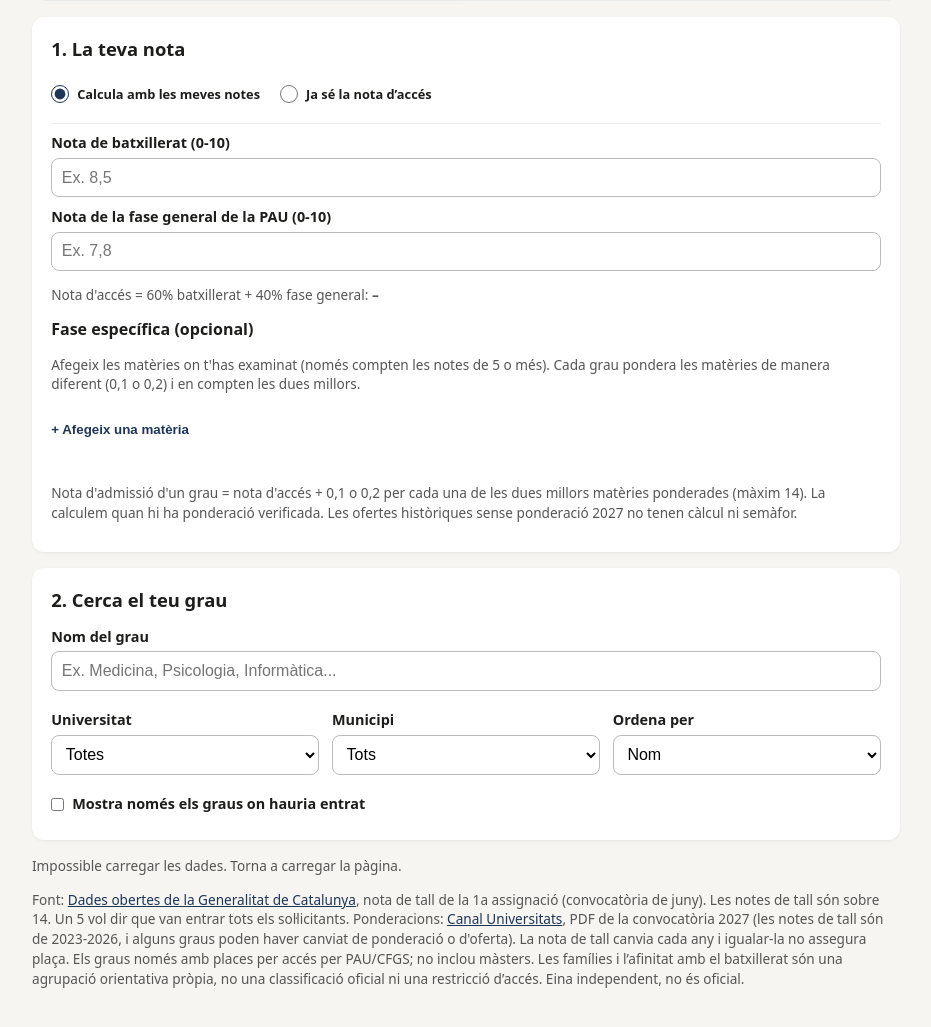
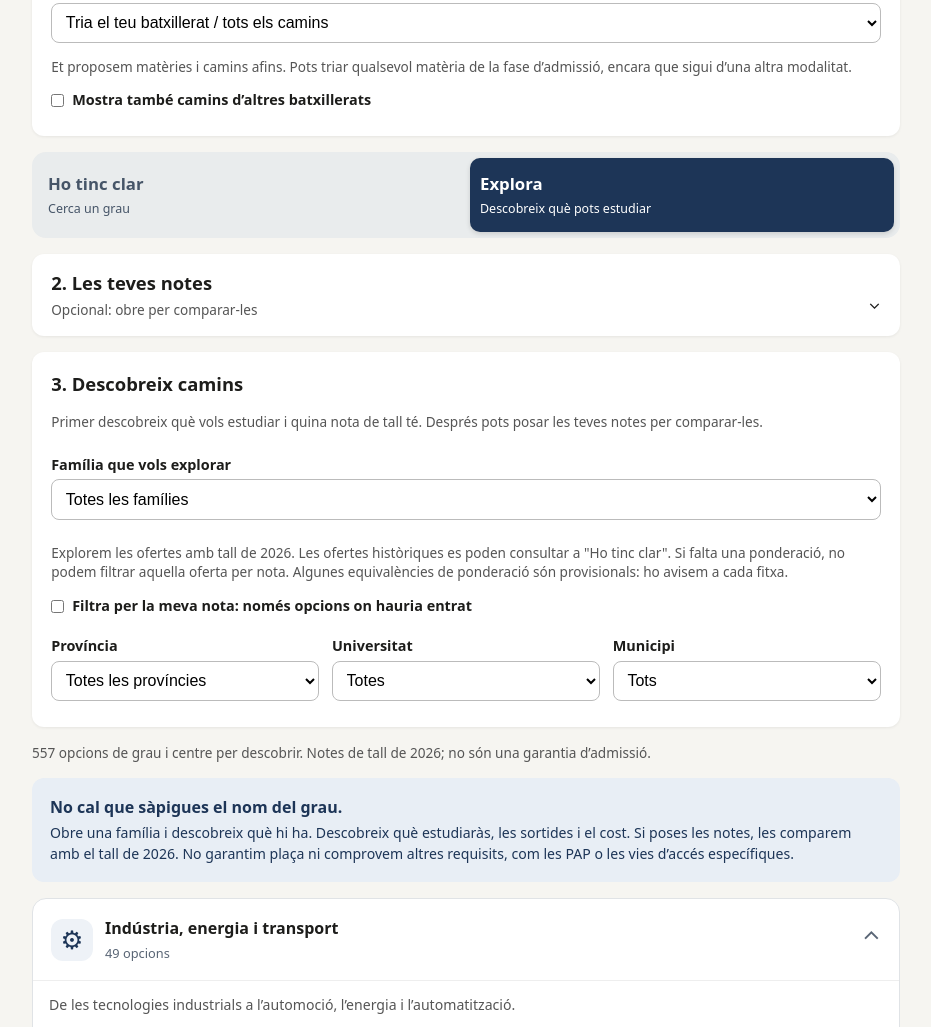
Before and after one commit to sidddi/industrial-catalunya, a plain HTML site: page index.html in a window 1280 px wide. Shown: the part 249-1276 px from the top of the page, without its empty margins (174-1105 px from the left). Before the commit the page ends 1251 px from the top, so only its background shows below. Drawn offline with Linux system fonts and the light colour scheme.

Commit message:
Update index.html

```diff
--- a/index.html
+++ b/index.html
@@ -6,11 +6,12 @@
 <div id="banner" class="banner"><span>La teva nota d'accés</span><strong id="bn">–</strong><small id="bn2">/ 10</small></div>
 <header><h1>Notes de tall a Catalunya</h1><p class="lead">Escriu les teves notes i mira a quins graus de les universitats catalanes hauries entrat els últims anys.</p></header>
 <main>
+<section class="card pathway"><h2>1. El teu batxillerat</h2><label>Quin tipus de batxillerat has fet?<select id="branch"><option value="">Tria el teu batxillerat / tots els camins</option><option value="tec">Ciències i tecnologia · tecnològic</option><option value="sci">Ciències i tecnologia · científic</option><option value="soc">Humanitats i ciències socials · social</option><option value="hum">Humanitats i ciències socials · humanístic</option><option value="art">Arts</option><option value="general">General / altres</option></select></label><p class="small">Et proposem matèries i camins afins. Pots triar qualsevol matèria de la fase d’admissió, encara que sigui d’una altra modalitat.</p><label class="chk"><input type="checkbox" id="all-paths"> Mostra també camins d’altres batxillerats</label></section>
 <nav class="modes" aria-label="Com vols buscar?">
 <button type="button" id="mode-search" aria-pressed="true"><strong>Ho tinc clar</strong><span>Cerca un grau</span></button>
 <button type="button" id="mode-explore" aria-pressed="false"><strong>Explora</strong><span>Descobreix què pots estudiar</span></button>
 </nav>
-<section class="card"><h2>1. La teva nota</h2>
+<details class="card grades" id="grade-panel"><summary><h2>2. Les teves notes <span class="small">Opcional: obre per comparar-les</span></h2></summary>
 <div class="grade-choice"><label class="chk"><input type="radio" name="grade-method" value="calc" checked> Calcula amb les meves notes</label><label class="chk"><input type="radio" name="grade-method" value="direct"> Ja sé la nota d’accés</label></div>
 <div id="direct-grade" hidden><label>Nota d’accés (0-10, sense ponderacions)<input id="access-direct" inputmode="decimal" placeholder="Ex. 8,2"></label><p class="small">No és la nota d’admissió sobre 14. Les ponderacions es calculen per a cada grau amb les matèries que afegeixis.</p></div><div id="calc-grade">
 <label>Nota de batxillerat (0-10)<input id="batx" inputmode="decimal" placeholder="Ex. 8,5"></label>
@@ -18,17 +19,17 @@
 <p class="small">Nota d'accés = 60% batxillerat + 40% fase general: <strong id="acc">–</strong></p>
 </div><h3 class="sub">Fase específica (opcional)</h3>
 <p class="small">Afegeix les matèries on t'has examinat (només compten les notes de 5 o més). Cada grau pondera les matèries de manera diferent (0,1 o 0,2) i en compten les dues millors.</p>
-<div id="mats"></div><button type="button" id="addm" class="lnk">+ Afegeix una matèria</button>
+<label class="chk"><input type="checkbox" id="all-subjects"> Mostra totes les matèries, també les d’altres modalitats</label><p class="small" id="subject-guide"></p><div id="mats"></div><button type="button" id="addm" class="lnk">+ Afegeix una matèria</button>
 <p id="err" class="err" role="alert"></p>
-<p class="small">Nota d'admissió d'un grau = nota d'accés + 0,1 o 0,2 per cada una de les dues millors matèries ponderades (màxim 14). La calculem quan hi ha ponderació verificada. Les ofertes històriques sense ponderació 2027 no tenen càlcul ni semàfor.</p></section>
-<section class="card"><div id="search-controls"><h2>2. Cerca el teu grau</h2>
+<p class="small">Nota d'admissió d'un grau = nota d'accés + 0,1 o 0,2 per cada una de les dues millors matèries ponderades (màxim 14). La calculem quan hi ha ponderació verificada. Les ofertes històriques sense ponderació 2027 no tenen càlcul ni semàfor.</p></details>
+<section class="card"><div id="search-controls"><h2>3. Cerca el teu grau</h2>
 <label>Nom del grau<input id="q" type="search" placeholder="Ex. Medicina, Psicologia, Informàtica..."></label>
-</div><div id="explore-controls" hidden><h2>2. Descobreix camins</h2><p class="small">El teu batxillerat ens ajuda a ordenar les famílies. Pots explorar-les totes.</p><div class="row"><label>El teu batxillerat<select id="branch"><option value="">Tots els camins</option><option value="tec">Ciències i tecnologia · tecnològic</option><option value="sci">Ciències i tecnologia · científic</option><option value="soc">Humanitats i ciències socials · social</option><option value="hum">Humanitats i ciències socials · humanístic</option><option value="art">Arts</option><option value="general">General / altres</option></select></label><label>Família que vols explorar<select id="family"><option value="">Totes les famílies</option></select></label></div><p class="small">Només opcions amb tall de 2026 i ponderació disponible. Les ofertes històriques i sense ponderació verificada es poden consultar a "Ho tinc clar". Algunes equivalències de ponderació són provisionals: ho avisem a cada fitxa.</p></div>
-<div class="row"><label>Universitat<select id="uni"><option value="">Totes</option></select></label>
+</div><div id="explore-controls" hidden><h2>3. Descobreix camins</h2><p class="small">Primer descobreix què vols estudiar i quina nota de tall té. Després pots posar les teves notes per comparar-les.</p><div class="row"><label>Família que vols explorar<select id="family"><option value="">Totes les famílies</option></select></label></div><p class="small">Explorem les ofertes amb tall de 2026. Les ofertes històriques es poden consultar a "Ho tinc clar". Si falta una ponderació, no podem filtrar aquella oferta per nota. Algunes equivalències de ponderació són provisionals: ho avisem a cada fitxa.</p></div>
+<label class="chk" id="explore-grade-control" hidden><input type="checkbox" id="explore-fit"> Filtra per la meva nota: només opcions on hauria entrat</label><div class="row"><label>Província<select id="province"><option value="">Totes les províncies</option><option value="08">Barcelona</option><option value="17">Girona</option><option value="25">Lleida</option><option value="43">Tarragona</option></select></label><label>Universitat<select id="uni"><option value="">Totes</option></select></label>
 <label>Municipi<select id="mun"><option value="">Tots</option></select></label>
 <label id="sort-control">Ordena per<select id="ord"><option value="n">Nom</option><option value="d">Nota de tall (de més alta a més baixa)</option><option value="a">Nota de tall (de més baixa a més alta)</option></select></label></div>
 <label class="chk" id="only-control"><input type="checkbox" id="nomes"> Mostra només els graus on hauria entrat</label></section>
 <section><p id="res" class="small"></p><div id="llista"></div></section>
 </main>
-<footer><p class="small">Font: <a href="https://analisi.transparenciacatalunya.cat/Educaci-/Notes-de-tall-d-acc-s-als-estudis-universitaris-co/usyn-hngc">Dades obertes de la Generalitat de Catalunya</a>, nota de tall de la 1a assignació (convocatòria de juny). Les notes de tall són sobre 14. Un 5 vol dir que van entrar tots els sol·licitants. Ponderacions: <a href="https://universitats.gencat.cat/ca/preinscripcions/ponderacions/">Canal Universitats</a>, PDF de la convocatòria 2027 (les notes de tall són de 2023-2026, i alguns graus poden haver canviat de ponderació o d'oferta). La nota de tall canvia cada any i igualar-la no assegura plaça. Els graus només amb places per accés per PAU/CFGS; no inclou màsters. Les famílies i l’afinitat amb el batxillerat són una agrupació orientativa pròpia, no una classificació oficial ni una restricció d’accés. Eina independent, no és oficial.</p></footer>
-<script src="explore.js"></script><script src="app.js"></script></body></html>
+<footer><p class="small">Font: <a href="https://analisi.transparenciacatalunya.cat/Educaci-/Notes-de-tall-d-acc-s-als-estudis-universitaris-co/usyn-hngc">Dades obertes de la Generalitat de Catalunya</a>, nota de tall de la 1a assignació (convocatòria de juny). Les notes de tall són sobre 14. Un 5 vol dir que van entrar tots els sol·licitants. Ponderacions: <a href="https://universitats.gencat.cat/ca/preinscripcions/ponderacions/">Canal Universitats</a>, PDF de la convocatòria 2027 (les notes de tall són de 2023-2026, i alguns graus poden haver canviat de ponderació o d'oferta). La nota de tall canvia cada any i igualar-la no assegura plaça. El catàleg cobreix la preinscripció pública i UVic-UCC, inclosos centres adscrits amb tarifa pròpia. No inclou tota l’oferta privada (URL, UIC, UAO, etc.) ni màsters. Les famílies i l’afinitat amb el batxillerat són una agrupació orientativa pròpia, no una classificació oficial ni una restricció d’accés. Eina independent, no és oficial.</p><p class="small">Tipus de tarifa, centre, objectius i sortides: fitxes del <a href="https://universitats.gencat.cat/ca/estudis-universitaris/cercador-estudis-universitaris/">Canal Universitats</a>, verificades el 10/10/2026. Preus orientatius del curs indicat, sense beques; els imports no verificats s’identifiquen com a pendents. La tarifa pública/privada del centre no equival necessàriament a la titularitat de la universitat.</p></footer>
+<script src="explore.js"></script><script src="pathways.js"></script><script src="app.js"></script></body></html>
```
